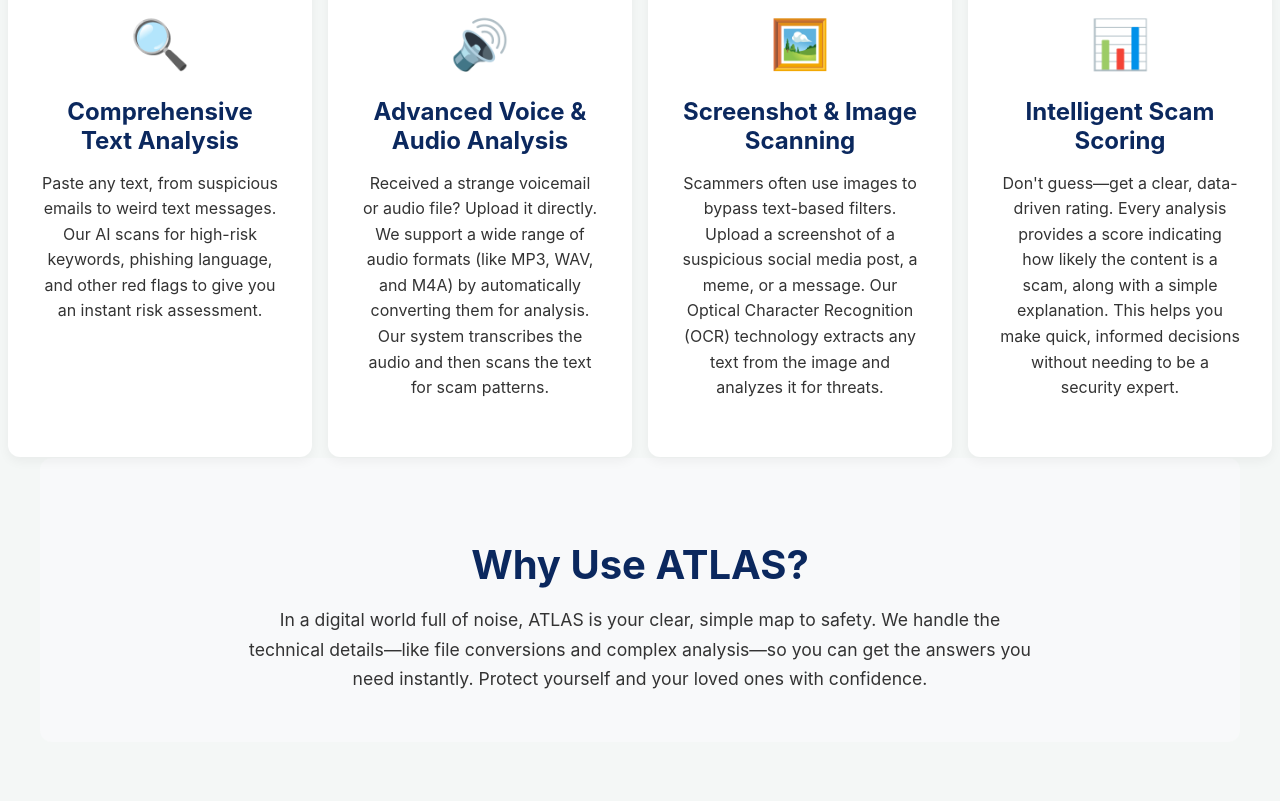
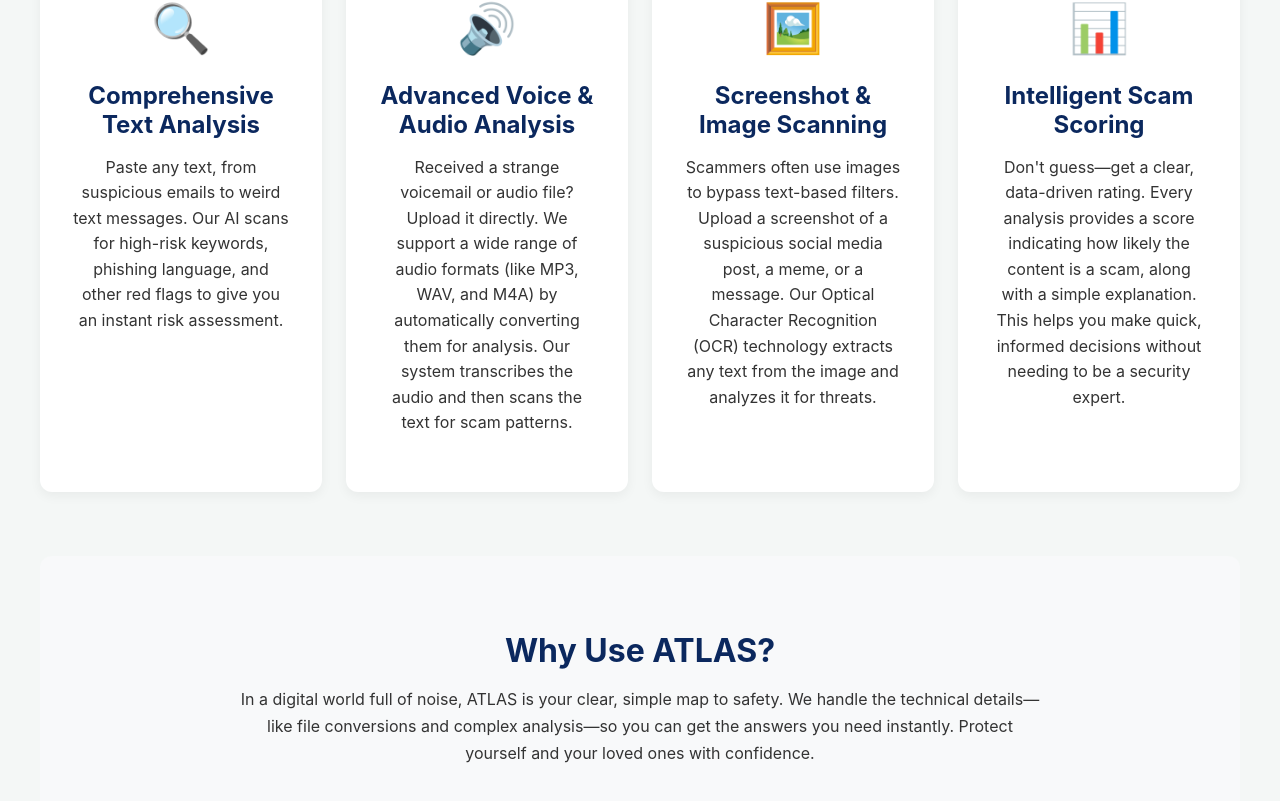
Before and after one commit to AidenBrown21/AtlasChrome, a React (Create React App) app in the folder frontend/: page /features in a window 1280 px wide. Shown: the part 431-1232 px from the top of the page. Built offline with nearby package versions, Linux system fonts and the light colour scheme; no server answers.

Commit message:
Update on Features!

```diff
--- a/frontend/src/pages/FeaturesPage.css
+++ b/frontend/src/pages/FeaturesPage.css
@@ -1,35 +1,42 @@
 .features-container {
-    padding: 8rem 2rem 4rem 2rem;
   max-width: 1200px;
-    min-width: 1000px;
   margin: 0 auto;
   color: #0b285e;
+
+  padding: 4rem 0 4rem 0;
 }
 
 .features-hero {
   text-align: center;
-    margin-bottom: 4rem;
+  margin-bottom: 3rem;
+  padding: 0 1rem;
 }
 
 .features-hero h1 {
-    font-size: 3.5rem;
+  font-size: 2.5rem;
   margin-bottom: 1rem;
 }
 
 .features-subtitle {
-    font-size: 1.5rem;
+  font-size: 1.1rem;
   color: #555;
   max-width: 700px;
   margin: 0 auto;
 }
 
 .features-grid {
-    display: grid;
-    grid-template-columns: repeat(4, 1fr);
-    gap: 1rem;
-    margin-bottom: 0.1rem;
-    justify-content: center;
+  display: flex;
+  overflow-x: auto;
+  -webkit-overflow-scrolling: touch;
 
+  gap: 1.5rem;
+  padding: 1rem;
+
+  scrollbar-width: none;
+}
+
+.features-grid::-webkit-scrollbar {
+  display: none;
 }
 
 .feature-card {
@@ -39,8 +46,9 @@
   box-shadow: 0 4px 12px rgba(0, 0, 0, 0.05);
   border-top: 4px solid #0b285e;
   transition: transform 0.3s ease, box-shadow 0.3s ease;
-    min-width: 240px;
-    max-width: 240px;
+
+  width: 280px;
+  flex-shrink: 0;
 }
 
 .feature-card:hover {
@@ -67,19 +75,50 @@
 .why-use-atlas {
   text-align: center;
   background-color: #f8f9fa;
-    padding: 3rem 2rem;
+  padding: 3rem 1rem;
+  margin: 2rem 1rem 0 1rem;
   border-radius: 12px;
 }
 
 .why-use-atlas h2 {
-    font-size: 2.5rem;
+  font-size: 2rem;
   margin-bottom: 1rem;
 }
 
 .why-use-atlas p {
   max-width: 800px;
   margin: 0 auto;
-    font-size: 1.1rem;
+  font-size: 1rem;
   line-height: 1.7;
   color: #333;
 }
+
+@media (min-width: 1024px) {
+  .features-container {
+    padding: 8rem 2rem 4rem 2rem;
+  }
+
+  .features-hero h1 {
+    font-size: 3.5rem;
+  }
+
+  .features-subtitle {
+    font-size: 1.5rem;
+  }
+
+  .features-grid {
+    display: grid;
+    grid-template-columns: repeat(4, 1fr);
+    overflow-x: visible;
+    padding: 0;
+  }
+
+  .feature-card {
+     width: auto;
+  }
+
+  .why-use-atlas {
+    padding: 3rem 2rem;
+    margin: 4rem 0 0 0;
+  }
+}
```
Lines whose indentation alone changed are shown as unchanged.
